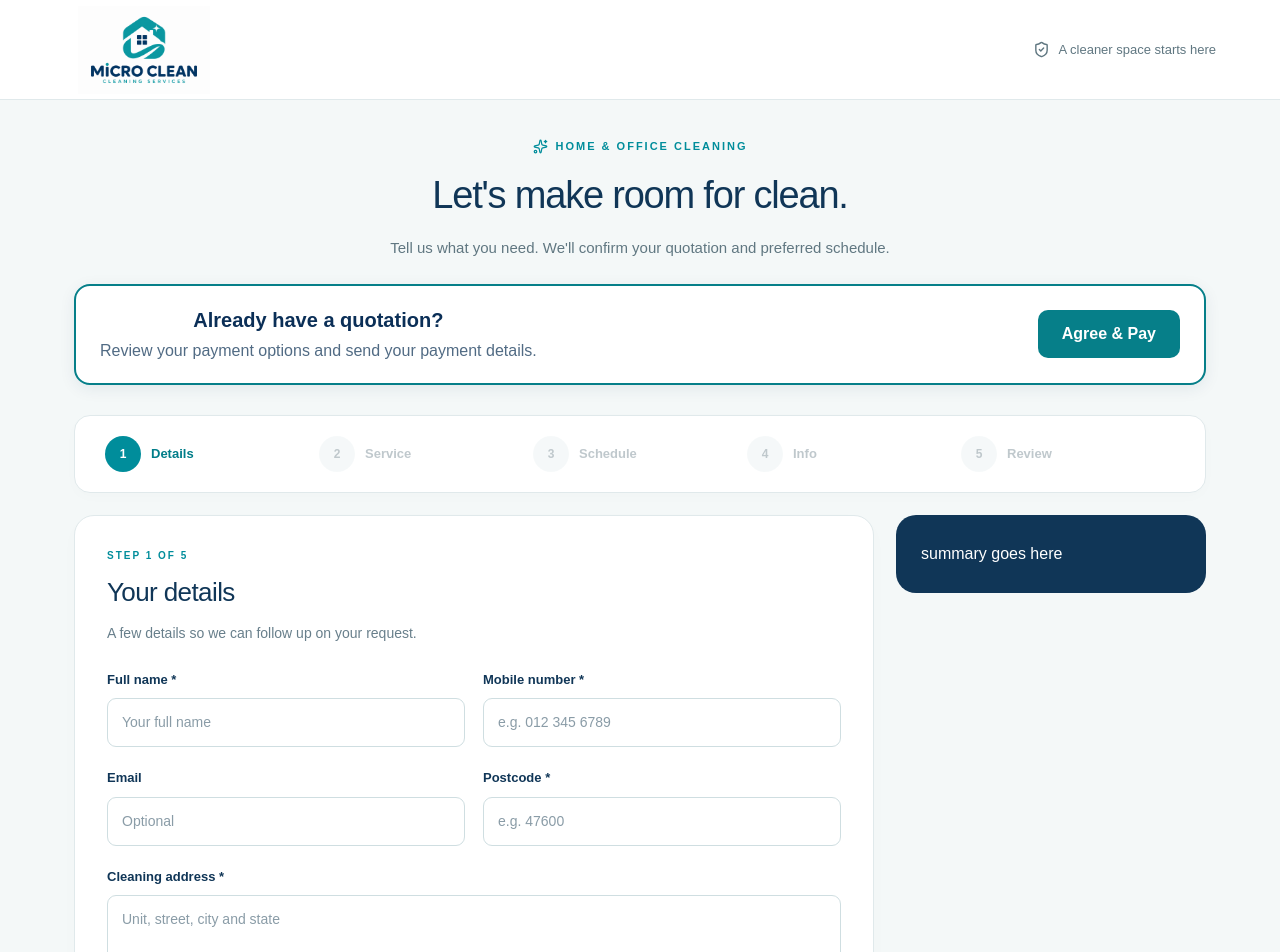
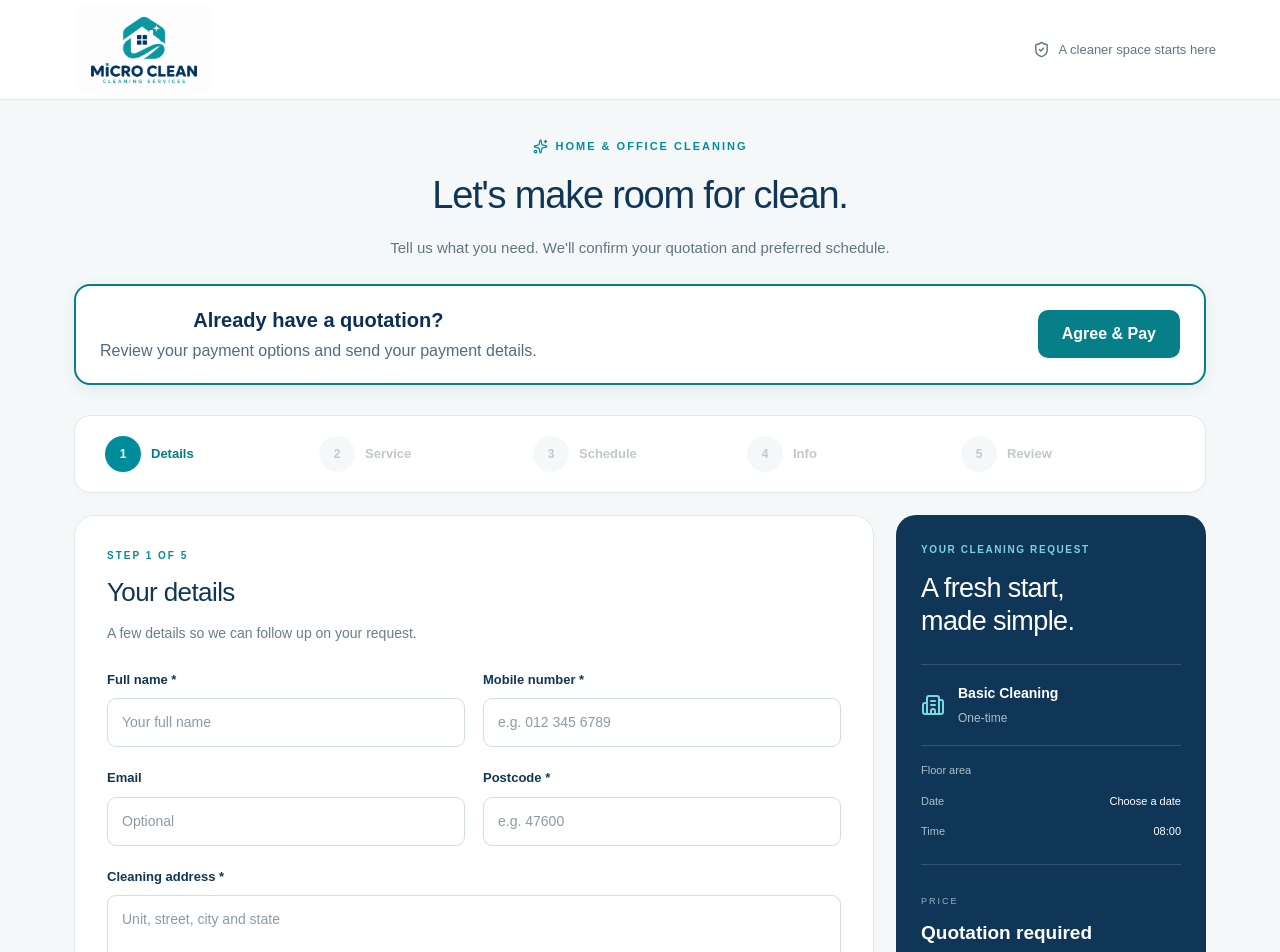
Before and after one commit to Wajid-DebugTech/Micro-Clean-Booking-App, a Next.js app in the folder micro-clean/: page / in a window 1280 px wide. Shown: the top 952 px of the page. Built offline with nearby package versions, Linux system fonts and the light colour scheme.

Commit message:
summary card

```diff
--- a/micro-clean/src/app/globals.css
+++ b/micro-clean/src/app/globals.css
@@ -329,3 +329,84 @@ h2 {
     margin: 10px 0;
     font-size: 26px;
 }
+
+.summary .eyebrow {
+    color: #74d5db;
+    letter-spacing: 1.6px;
+    justify-content: start;
+    font-size: 10px;
+}
+
+.summary h2 {
+    margin: 15px 0 25px;
+    font-size: 27px;
+    line-height: 1.25;
+}
+
+.summary-service {
+    border-top: 1px solid #ffffff25;
+    border-bottom: 1px solid #ffffff25;
+    align-items: center;
+    gap: 13px;
+    margin-bottom: 16px;
+    padding: 18px 0;
+    display: flex;
+}
+
+.summary-service svg {
+    color: #79d8dd;
+}
+
+.summary-service strong {
+    font-size: 14px;
+    display: block;
+}
+
+.summary-service span {
+    color: #acbeca;
+    margin-top: 5px;
+    font-size: 12px;
+    display: block;
+}
+
+.summary-line {
+    justify-content: space-between;
+    gap: 16px;
+    margin: 14px 0;
+    font-size: 11px;
+    display: flex;
+}
+
+.summary-line span {
+    color: #acbeca;
+}
+
+.summary-line strong {
+    text-align: right;
+    max-width: 160px;
+    font-weight: 500;
+}
+
+.price {
+    border-top: 1px solid #ffffff25;
+    margin-top: 24px;
+    padding-top: 22px;
+}
+
+.price>span {
+    letter-spacing: 2px;
+    color: #9ab2c1;
+    font-size: 9px;
+}
+
+.price strong {
+    margin: 8px 0;
+    font-size: 19px;
+    display: block;
+}
+
+.price p {
+    color: #b1c5ce;
+    margin: 0;
+    font-size: 11px;
+}
--- a/micro-clean/src/components/BookingForm/FormWizard.tsx
+++ b/micro-clean/src/components/BookingForm/FormWizard.tsx
@@ -2,9 +2,8 @@
 
 import { BookingProvider, useBooking } from "@/context/booking";
 import Steps from "./Steps";
+import SummaryCard from "./SummaryCard";
 import DetailsStep from "./DetailsStep";
-
-const SummaryCard = () => <div className="summary">summary goes here</div>;
 
 function WizardContent() {
   const { step } = useBooking();
--- /dev/null
+++ b/micro-clean/src/components/BookingForm/SummaryCard.tsx
@@ -0,0 +1,48 @@
+"use client";
+
+import { Building2 } from "lucide-react";
+import { useBooking } from "@/context/booking";
+import { SERVICES } from "@/lib/booking";
+
+export default function SummaryCard() {
+  const { data } = useBooking();
+
+  const serviceNames = data.services
+    .map((id) => SERVICES.find((s) => s.id === id)?.title)
+    .join(", ");
+
+  return (
+    <div className="summary">
+      <div className="eyebrow">YOUR CLEANING REQUEST</div>
+      <h2>
+        A fresh start,
+        <br />
+        made simple.
+      </h2>
+      <div className="summary-service">
+        <Building2 size={24} aria-hidden="true" />
+        <div>
+          <strong>{serviceNames}</strong>
+          <span>{data.frequency}</span>
+        </div>
+      </div>
+      <div className="summary-line">
+        <span>Floor area</span>
+        <strong>{data.size && `${data.size} sq ft`}</strong>
+      </div>
+      <div className="summary-line">
+        <span>Date</span>
+        <strong>{data.date || "Choose a date"}</strong>
+      </div>
+      <div className="summary-line">
+        <span>Time</span>
+        <strong>{data.time}</strong>
+      </div>
+      <div className="price">
+        <span>PRICE</span>
+        <strong>Quotation required</strong>
+        <p>Final scope, price and availability require confirmation.</p>
+      </div>
+    </div>
+  );
+}
```
